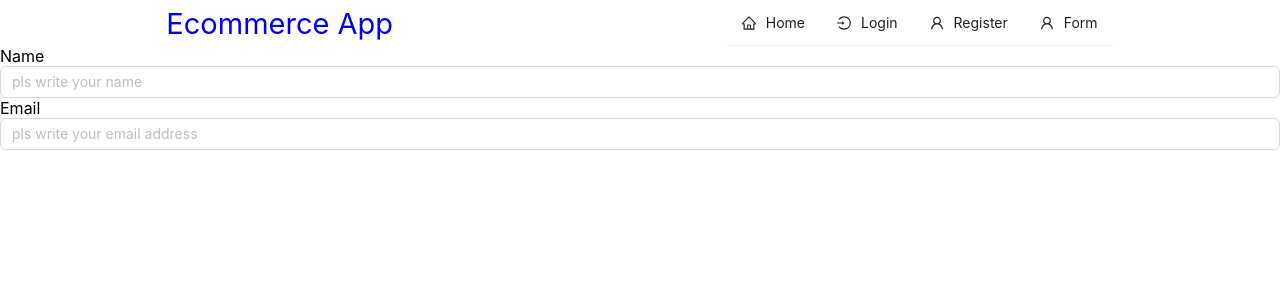
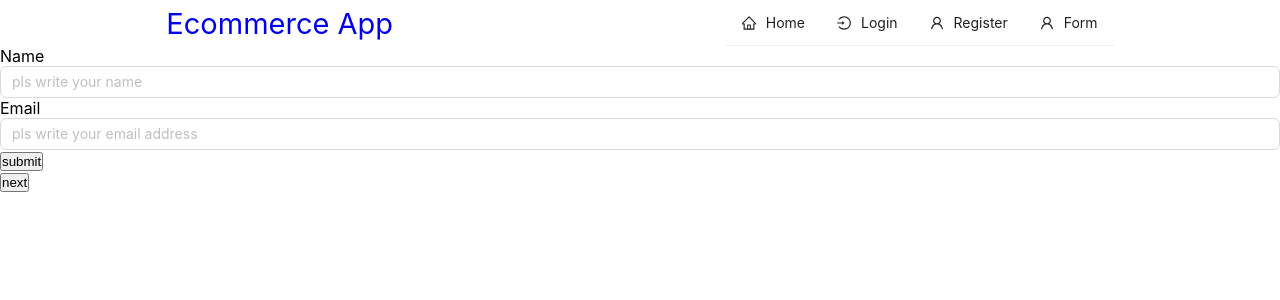
Before and after one commit to Bikramghimire/Marathon, a React (Create React App) app in the folder frontend/: page /niceform in a window 1280 px wide. Shown: the top 300 px of the page. Built offline with nearby package versions, Linux system fonts and the light colour scheme.

Commit message:
uniqueness problem with selct items

```diff
--- a/frontend/src/pages/nicePage/components/error.tsx
+++ b/frontend/src/pages/nicePage/components/error.tsx
@@ -1,10 +1,15 @@
 import React from "react";
+import styled from "styled-components";
+
+const ErrorMessageStyle = styled.div`
+  color: red;
+`;
 
 const Error = ({ message }: any) => {
   return (
-    <div>
+    <ErrorMessageStyle>
       <>{message}</>
-    </div>
+    </ErrorMessageStyle>
   );
 };
 
--- /dev/null
+++ b/frontend/src/pages/nicePage/components/select.tsx
@@ -0,0 +1,44 @@
+import React from "react";
+import { Select } from "antd";
+
+// const handleChange = (value: string) => {
+//   console.log(`selected ${value}`);
+// };
+
+const SelectField: React.FC<InputProps> = ({
+  field: { name, value, onChange, onBlur, disabled },
+  form: { errors, touched, submitCount, values },
+  label,
+  placeholder,
+}) => {
+  console.log("the values are=======", values);
+  return (
+    <>
+      <Select
+        name={name}
+        value={value}
+        style={{ width: 120 }}
+        onChange={onChange}
+        onBlur={onBlur}
+        options={[
+          {
+            value: "yes",
+            label: "YES",
+          },
+          {
+            value: "no",
+            label: "NO",
+          },
+        ]}
+      />
+    </>
+  );
+};
+
+export default SelectField;
+interface InputProps {
+  field: any;
+  form: any;
+  label: string;
+  placeholder: string;
+}
--- a/frontend/src/pages/nicePage/form.tsx
+++ b/frontend/src/pages/nicePage/form.tsx
@@ -13,18 +13,20 @@ const Form = () => {
       .required("Required"),
     email: Yup.string().email("Invalid email address").required("Required"),
   });
+  console.log("the state value=====", firstInitialValues);
   useEffect(() => {}, []);
   return (
     <Formik
       initialValues={firstInitialValues}
-      onSubmit={() => {
+      onSubmit={(values) => {
         console.log("this is the form triggered");
+        setFirstInitialValues(values);
       }}
       validationSchema={firstValidator}
     >
-      {() => {
+      {({ handleSubmit, values }) => {
         return (
-          <FormikForm>
+          <FormikForm onSubmit={handleSubmit}>
             <Field
               component={Input}
               name="name"
@@ -37,6 +39,7 @@ const Form = () => {
               label="Email"
               placeholder="pls write your email address"
             />
+            <button type="submit">submit</button>
           </FormikForm>
         );
       }}
--- /dev/null
+++ b/frontend/src/pages/nicePage/form1.tsx
@@ -0,0 +1,54 @@
+import { Field, Formik, Form as FormikForm, ErrorMessage } from "formik";
+import React, { useEffect, useState } from "react";
+import Input from "./components/Input";
+import * as Yup from "yup";
+import SelectField from "./components/select";
+const Form1 = () => {
+  //   const [firstInitialValues, setFirstInitialValues] = useState({
+  //     name: "",
+  //     email: "",
+  //   });
+  //   const firstValidator = Yup.object({
+  //     name: Yup.string()
+  //       .max(15, "Must be 15 characters or less")
+  //       .required("Required"),
+  //     email: Yup.string().email("Invalid email address").required("Required"),
+  //   });
+  useEffect(() => {}, []);
+  return (
+    // <Formik
+    //   initialValues={firstInitialValues}
+    //   onSubmit={() => {
+    //     console.log("this is the form triggered");
+    //   }}
+    //   validationSchema={firstValidator}
+    // >
+    //   {() => {
+    //     return (
+    //       <FormikForm>
+    //         <Field
+    //           component={Input}
+    //           name="name"
+    //           label="Name"
+    //           placeholder="pls write your name"
+    //         />
+    //         <Field
+    //           component={Input}
+    //           name="email"
+    //           label="Email"
+    //           placeholder="pls write your email address"
+    //         />
+    //       </FormikForm>
+    //     );
+    //   }}
+    // </Formik>
+    <Formik
+      initialValues={{ studentOrNot: "" }}
+      onSubmit={() => console.log("hello")}
+    >
+      <Field component={SelectField} name="studentOrNot" />
+    </Formik>
+  );
+};
+
+export default Form1;
--- a/frontend/src/pages/nicePage/index.tsx
+++ b/frontend/src/pages/nicePage/index.tsx
@@ -1,10 +1,21 @@
-import React from "react";
+import React, { useState } from "react";
 import Form from "./form";
+import Form1 from "./form1";
 
 const NiceForm = () => {
+  const [steps, setSteps] = useState(0);
   return (
     <div>
-      <Form />
+      <></>
+      {steps === 0 ? <Form /> : <Form1 />}
+      {steps === 0 ? (
+        <button onClick={() => setSteps((prev) => prev + 1)}>next</button>
+      ) : (
+        <>
+          <button onClick={() => setSteps((prev) => prev - 1)}>previous</button>
+          <button>finished</button>
+        </>
+      )}
     </div>
   );
 };
```
